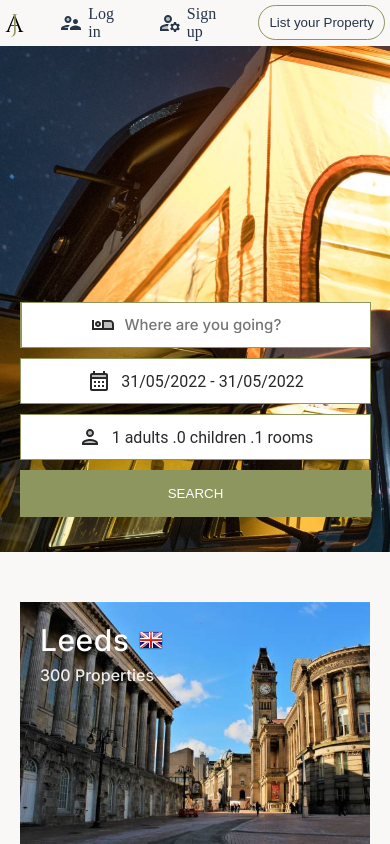
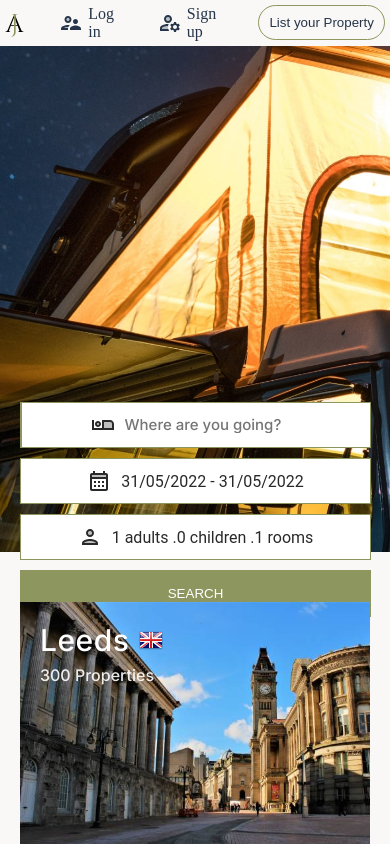
Before and after one commit to CodedSam84/Ajala-Travels-Booking, a React (Create React App) app: page / in a window 390 px wide. Built offline with nearby package versions, Linux system fonts and the light colour scheme.

Commit message:
Fix bugs with mobile responsiveness

```diff
--- a/src/components/hero/hero.css
+++ b/src/components/hero/hero.css
@@ -180,7 +180,7 @@
   .search-filters {
     flex-direction: column;
     align-items: stretch;
-    bottom: 200px;
+    bottom: 100px;
     left: 40px;
     padding: 50px 0px;
     width: 50%;
```
